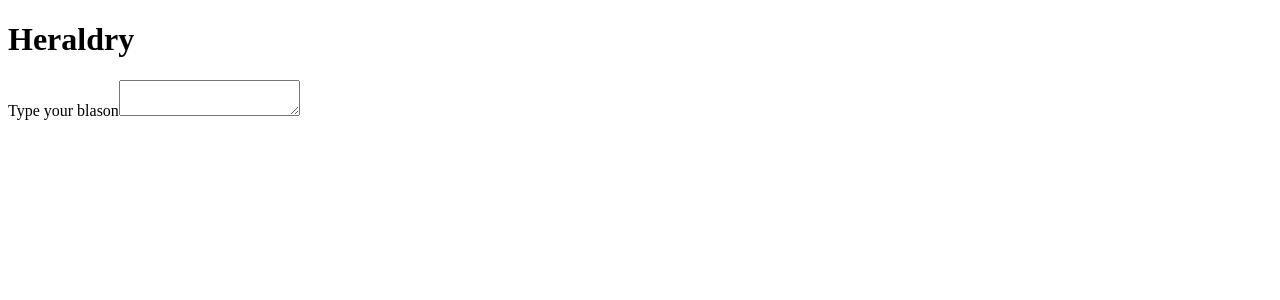
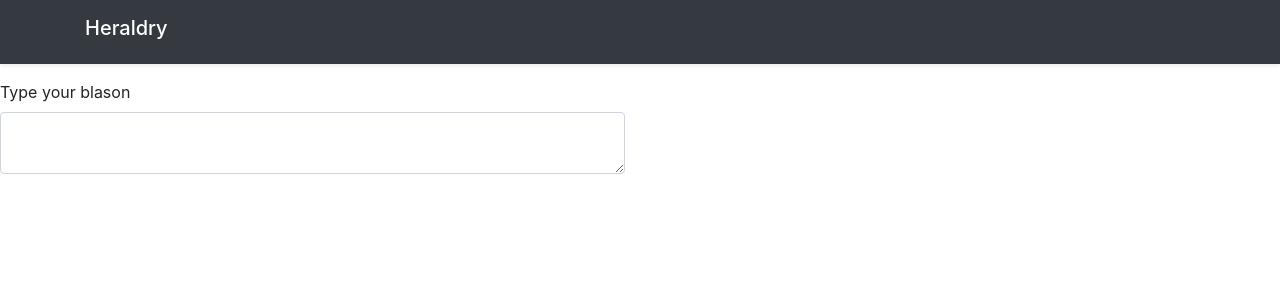
Before and after one commit to blemoine/heraldry2, a React (Vite) app: page / in a window 1280 px wide. Shown: the top 300 px of the page. Built offline with nearby package versions, Linux system fonts and the light colour scheme.

Commit message:
add bootstrap

```diff
--- a/package.json
+++ b/package.json
@@ -4,6 +4,7 @@
   "description": "Heraldry creator and parser",
   "main": "",
   "scripts": {
+    "clean": "rm -rf dist .cache node_modules",
     "start": "parcel src/index.html",
     "test": "jest"
   },
@@ -16,6 +17,7 @@
     "typescript": "^3.5.2"
   },
   "dependencies": {
+    "bootstrap": "^4.3.1",
     "react": "^16.8.6",
     "react-dom": "^16.8.6"
   }
--- a/src/app/App.tsx
+++ b/src/app/App.tsx
@@ -6,7 +6,9 @@ export const App = () => {
   return (
     <>
       <Header />
-      <FromBlason />
+      <div className="mt-3">
+        <FromBlason />
+      </div>
     </>
   );
 };
--- a/src/app/Header.tsx
+++ b/src/app/Header.tsx
@@ -3,7 +3,11 @@ import * as React from 'react';
 export const Header = () => {
   return (
     <header>
-      <h1>Heraldry</h1>
+      <div className="navbar navbar-dark bg-dark shadow-sm">
+        <div className="container d-flex justify-content-between">
+          <h1 className="navbar-brand d-flex align-items-center">Heraldry</h1>
+        </div>
+      </div>
     </header>
   );
 };
--- /dev/null
+++ b/src/app/from-blason/BlasonDisplay.tsx
@@ -0,0 +1,6 @@
+import * as React from 'react';
+
+type Props = { blason: string };
+export const BlasonDisplay = (props: Props) => {
+  return <div>{props.blason}</div>;
+};
--- a/src/app/from-blason/FromBlason.tsx
+++ b/src/app/from-blason/FromBlason.tsx
@@ -1,10 +1,29 @@
 import * as React from 'react';
+import { useState } from 'react';
+import { uuid } from '../../utils/uuid';
+import { BlasonDisplay } from './BlasonDisplay';
 
 export const FromBlason = () => {
+  const id = uuid();
+
+  const [blason, setBlason] = useState('');
+
   return (
-    <div>
-      <label>Type your blason</label>
-      <textarea />
+    <div className="row">
+      <div className="col-md-12 col-lg-6">
+        <div className="form-group">
+          <label htmlFor={id}>Type your blason</label>
+          <textarea
+            className="form-control"
+            id={id}
+            value={blason}
+            onChange={(e) => setBlason(e.target.value)}
+          ></textarea>
+        </div>
+      </div>
+      <div className="col-md-12 col-lg-6">
+        <BlasonDisplay blason={blason} />
+      </div>
     </div>
   );
 };
--- /dev/null
+++ b/src/index.css
@@ -0,0 +1 @@
+@import "../node_modules/bootstrap/dist/css/bootstrap.min.css";
--- a/src/index.html
+++ b/src/index.html
@@ -3,6 +3,7 @@
 <head>
   <title>Heraldry</title>
   <meta charset="UTF-8" />
+  <link rel="stylesheet" href="./index.css" />
 </head>
 <body>
   <div id="app"></div>
--- /dev/null
+++ b/src/utils/uuid.ts
@@ -0,0 +1,7 @@
+export function uuid(): string {
+  return (
+    Math.random()
+      .toString(36)
+      .substring(2) + new Date().getTime().toString(36)
+  );
+}
```
Also changed, not shown: src/index.tsx (+2 -5 lines), 1 other file (tests, documents, lock files or other folders).
